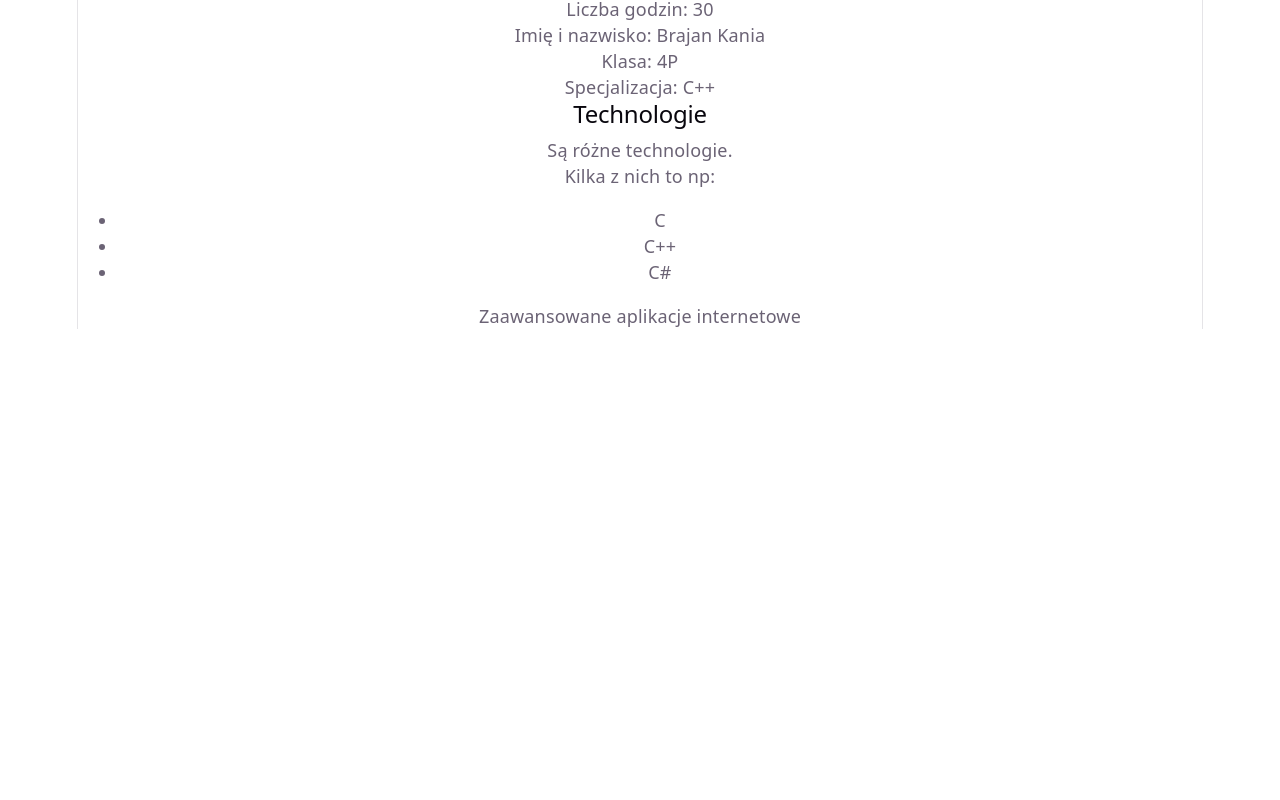
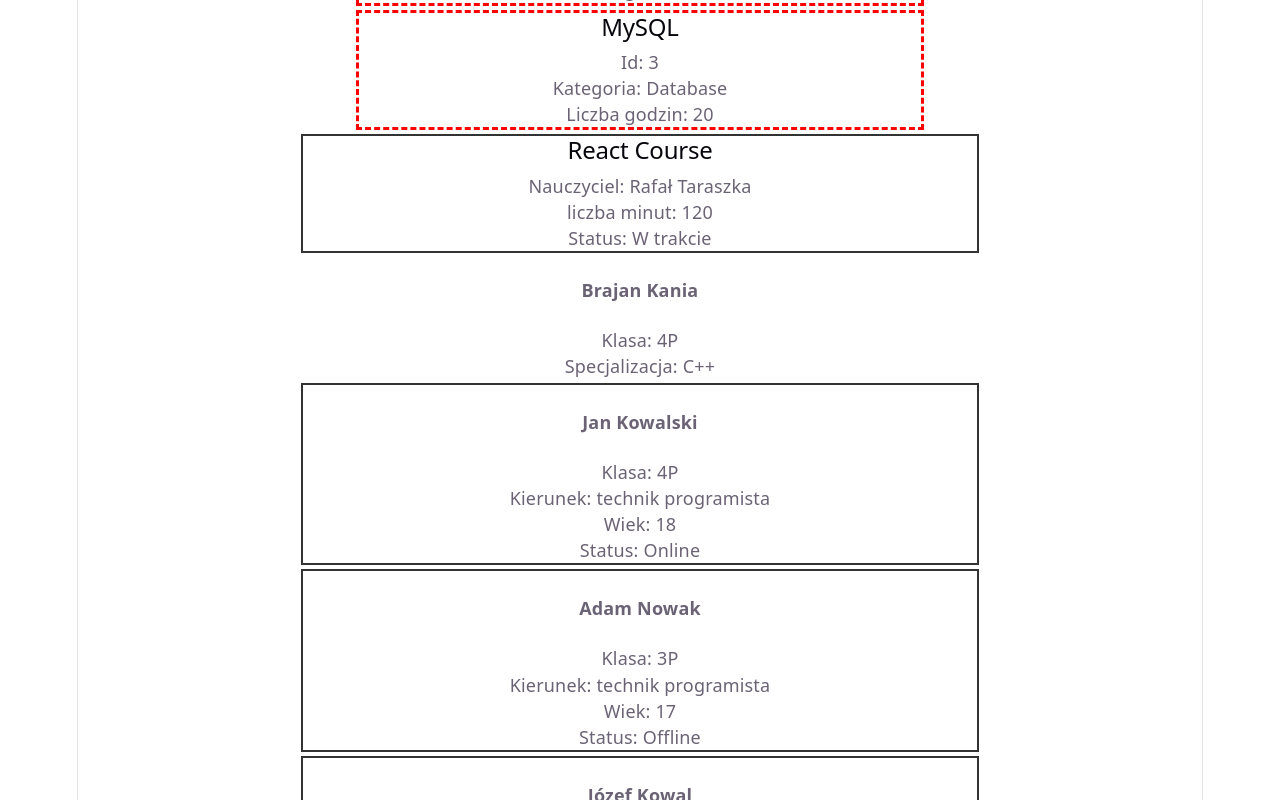
Before and after one commit to BrajanKania/BK_8_WebTech, a React (Vite) app: page / in a window 1280 px wide. Shown: the part 500-1300 px from the top of the page. Before the commit the page ends 829 px from the top, so only its background shows below. Built offline with nearby package versions, Linux system fonts and the light colour scheme.

Commit message:
feat: 04_React

```diff
--- a/src/App.css
+++ b/src/App.css
@@ -1,184 +1,17 @@
-.counter {
-  font-size: 16px;
-  padding: 5px 10px;
-  border-radius: 5px;
-  color: var(--accent);
-  background: var(--accent-bg);
-  border: 2px solid transparent;
-  transition: border-color 0.3s;
-  margin-bottom: 24px;
-
-  &:hover {
-    border-color: var(--accent-border);
-  }
-  &:focus-visible {
-    outline: 2px solid var(--accent);
-    outline-offset: 2px;
-  }
+.studentCard{
+  border: solid 2px #333;
+  width: 60%;
+  margin: 4px auto;
 }
 
-.hero {
-  position: relative;
-
-  .base,
-  .framework,
-  .vite {
-    inset-inline: 0;
-    margin: 0 auto;
-  }
-
-  .base {
-    width: 170px;
-    position: relative;
-    z-index: 0;
-  }
-
-  .framework,
-  .vite {
-    position: absolute;
-  }
-
-  .framework {
-    z-index: 1;
-    top: 34px;
-    height: 28px;
-    transform: perspective(2000px) rotateZ(300deg) rotateX(44deg) rotateY(39deg)
-      scale(1.4);
-  }
-
-  .vite {
-    z-index: 0;
-    top: 107px;
-    height: 26px;
-    width: auto;
-    transform: perspective(2000px) rotateZ(300deg) rotateX(40deg) rotateY(39deg)
-      scale(0.8);
-  }
+.courseCard{
+  border: solid 2px #333;
+  width: 60%;
+  margin: 4px auto;
 }
 
-#center {
-  display: flex;
-  flex-direction: column;
-  gap: 25px;
-  place-content: center;
-  place-items: center;
-  flex-grow: 1;
-
-  @media (max-width: 1024px) {
-    padding: 32px 20px 24px;
-    gap: 18px;
-  }
+.technology{
+  border: dashed 3px red;
+  width: 50%;
+  margin: 4px auto;
 }
-
-#next-steps {
-  display: flex;
-  border-top: 1px solid var(--border);
-  text-align: left;
-
-  & > div {
-    flex: 1 1 0;
-    padding: 32px;
-    @media (max-width: 1024px) {
-      padding: 24px 20px;
-    }
-  }
-
-  .icon {
-    margin-bottom: 16px;
-    width: 22px;
-    height: 22px;
-  }
-
-  @media (max-width: 1024px) {
-    flex-direction: column;
-    text-align: center;
-  }
-}
-
-#docs {
-  border-right: 1px solid var(--border);
-
-  @media (max-width: 1024px) {
-    border-right: none;
-    border-bottom: 1px solid var(--border);
-  }
-}
-
-#next-steps ul {
-  list-style: none;
-  padding: 0;
-  display: flex;
-  gap: 8px;
-  margin: 32px 0 0;
-
-  .logo {
-    height: 18px;
-  }
-
-  a {
-    color: var(--text-h);
-    font-size: 16px;
-    border-radius: 6px;
-    background: var(--social-bg);
-    display: flex;
-    padding: 6px 12px;
-    align-items: center;
-    gap: 8px;
-    text-decoration: none;
-    transition: box-shadow 0.3s;
-
-    &:hover {
-      box-shadow: var(--shadow);
-    }
-    .button-icon {
-      height: 18px;
-      width: 18px;
-    }
-  }
-
-  @media (max-width: 1024px) {
-    margin-top: 20px;
-    flex-wrap: wrap;
-    justify-content: center;
-
-    li {
-      flex: 1 1 calc(50% - 8px);
-    }
-
-    a {
-      width: 100%;
-      justify-content: center;
-      box-sizing: border-box;
-    }
-  }
-}
-
-#spacer {
-  height: 88px;
-  border-top: 1px solid var(--border);
-  @media (max-width: 1024px) {
-    height: 48px;
-  }
-}
-
-.ticks {
-  position: relative;
-  width: 100%;
-
-  &::before,
-  &::after {
-    content: '';
-    position: absolute;
-    top: -4.5px;
-    border: 5px solid transparent;
-  }
-
-  &::before {
-    left: 0;
-    border-left-color: var(--border);
-  }
-  &::after {
-    right: 0;
-    border-right-color: var(--border);
-  }
-}
--- a/src/App.jsx
+++ b/src/App.jsx
@@ -12,7 +12,30 @@ import Student from "./components/Student"
 import InfoBox from './components/InfoBox'
 import Navigation from "./components/Navigation"
 
+import StudentCard from "./components/StudentCard"
+import CourseCard from './components/CourseCard'
+
 function App() {
+  const technologies = [
+    {
+      id: 1,
+      name: "React",
+      category: "Frontend",
+      hours: 30
+    },
+    {
+      id: 2,
+      name: "Node.js",
+      category: "Backend",
+      hours: 40
+    },
+    {
+      id: 3,
+      name: "MySQL",
+      category: "Database",
+      hours: 20
+    },
+  ]
 
   return (
     <>
@@ -21,14 +44,49 @@ function App() {
         <Navigation />
 
         <main>
+          {
+            technologies.map((tech) => (
+              <Technology
+                id={tech.id}
+                name={tech.name}
+                category={tech.category}
+                hours={tech.hours}
+              />
+            ))
+          }
 
-          <Technology />
-
-          <Technology />
-
-          <Technology />
+          <CourseCard
+            name="React Course"
+            teacher="Rafał Taraszka"
+            hours={2}
+            completed={false}
+          />
 
           <Student />
+
+          <StudentCard
+            name="Jan Kowalski"
+            className="4P"
+            specialization="technik programista"
+            age={18}
+            active={true}
+          />
+
+          <StudentCard
+            name="Adam Nowak"
+            className="3P"
+            specialization="technik programista"
+            age={17}
+            active={false}
+          />
+
+          <StudentCard
+            name="Józef Kowal"
+            className="2P"
+            specialization="technik programista"
+            age={16}
+            active={true}
+          />
 
           <InfoBox />
         </main>
--- /dev/null
+++ b/src/components/CourseCard.jsx
@@ -0,0 +1,12 @@
+function CourseCard({name, teacher, hours, completed}){
+    return (
+        <section className="courseCard">
+            <h2>{name}</h2>
+            <p>Nauczyciel: {teacher}</p>
+            <p>liczba minut: {hours * 60}</p>
+            <p>Status: {completed ? "Ukończony" : "W trakcie"}</p>
+        </section>
+    );
+}
+
+export default CourseCard;
--- a/src/components/Student.jsx
+++ b/src/components/Student.jsx
@@ -1,7 +1,7 @@
 function Student(){
     return (
         <div>
-            <p>Imię i nazwisko: Brajan Kania</p>
+            <h4>Brajan Kania</h4>
             <p>Klasa: 4P</p>
             <p>Specjalizacja: C++</p>
         </div>
--- /dev/null
+++ b/src/components/StudentCard.jsx
@@ -0,0 +1,13 @@
+function StudentCard({name, className, specialization, age, active}){
+    return (
+        <section className="studentCard">
+            <h4>{name}</h4>
+            <p>Klasa: {className}</p>
+            <p>Kierunek: {specialization}</p>
+            <p>Wiek: {age}</p>
+            <p>Status: {active ? "Online" : "Offline"}</p>
+        </section>
+    );
+}
+
+export default StudentCard;
--- a/src/components/Technology.jsx
+++ b/src/components/Technology.jsx
@@ -1,9 +1,10 @@
-function Technology() {
+function Technology({id, name, category, hours}) {
   return (
-    <section>
-      <h2>React</h2>
-      <p>Biblioteka frontendowa</p>
-      <p>Liczba godzin: 30</p>
+    <section className="technology">
+      <h2>{name}</h2>
+      <p>Id: {id}</p>
+      <p>Kategoria: {category}</p>
+      <p>Liczba godzin: {hours}</p>
     </section>
   );
 }
```
